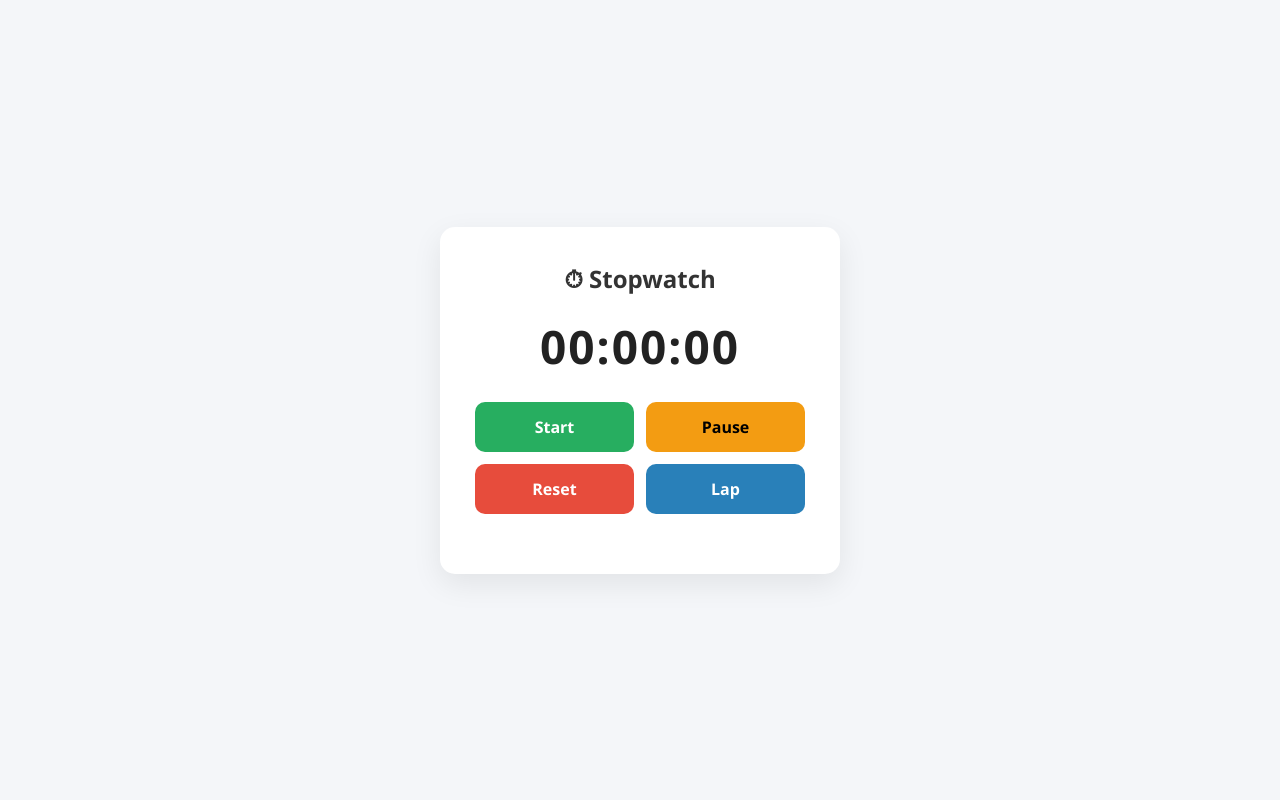
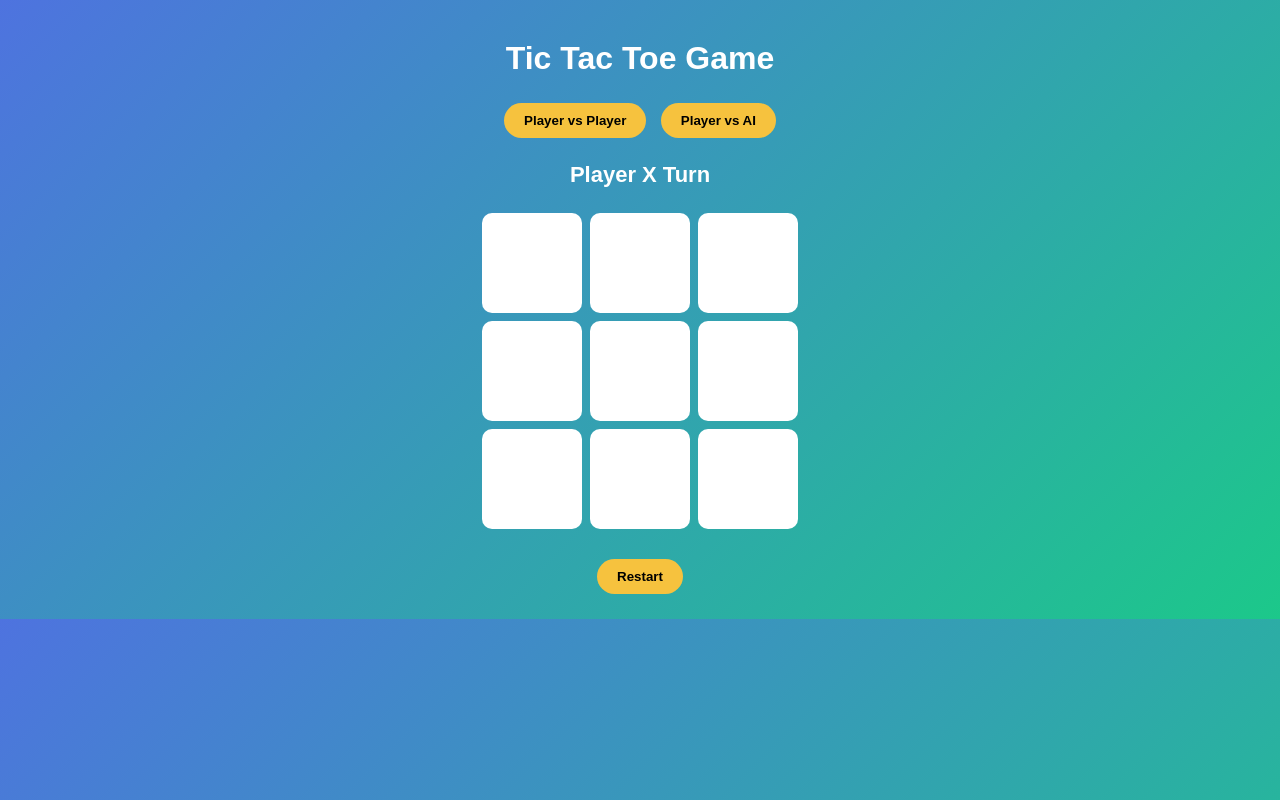
Before and after one commit to gnaneswar8688/PRODIGY_WD_03, a plain HTML site: page index.html in a window 1280 px wide. Drawn offline with Linux system fonts and the light colour scheme.

Commit message:
Add files via upload

```diff
--- a/index.html
+++ b/index.html
@@ -1,30 +1,24 @@
 <!DOCTYPE html>
-<html lang="en">
+<html>
 <head>
-<meta charset="UTF-8">
-<meta name="viewport" content="width=device-width, initial-scale=1.0">
-<title>Professional Stopwatch</title>
-
-<link rel="stylesheet" href="style.css">
+    <meta charset="UTF-8">
+    <title>Tic Tac Toe</title>
+    <link rel="stylesheet" href="style.css">
 </head>
-
 <body>
 
-<div class="container">
-    <h2>⏱ Stopwatch</h2>
+<h1>Tic Tac Toe Game</h1>
 
-    <div id="display">00:00:00</div>
+<button onclick="setMode('pvp')">Player vs Player</button>
+<button onclick="setMode('ai')">Player vs AI</button>
 
-    <div class="buttons">
-        <button class="start" onclick="start()">Start</button>
-        <button class="pause" onclick="pause()">Pause</button>
-        <button class="reset" onclick="reset()">Reset</button>
-        <button class="lap" onclick="lap()">Lap</button>
-    </div>
+<h2 id="status">Player X Turn</h2>
 
-    <ul id="laps"></ul>
-</div>
+<div class="board" id="board"></div>
+
+<button onclick="restart()">Restart</button>
 
 <script src="script.js"></script>
+
 </body>
 </html>
--- a/script.js
+++ b/script.js
@@ -1,45 +1,85 @@
-let timer;
-let seconds = 0;
-let running = false;
+let board = ["","","","","","","","",""];
+let player = "X";
+let gameOver = false;
+let mode = "pvp";
 
-function updateDisplay(){
-    let hrs = Math.floor(seconds / 3600);
-    let mins = Math.floor((seconds % 3600) / 60);
-    let secs = seconds % 60;
+const boardDiv = document.getElementById("board");
+const statusText = document.getElementById("status");
 
-    document.getElementById("display").innerText =
-        String(hrs).padStart(2,'0') + ":" +
-        String(mins).padStart(2,'0') + ":" +
-        String(secs).padStart(2,'0');
-}
+const winPatterns = [
+    [0,1,2],[3,4,5],[6,7,8],
+    [0,3,6],[1,4,7],[2,5,8],
+    [0,4,8],[2,4,6]
+];
 
-function start(){
-    if(!running){
-        running = true;
-        timer = setInterval(() => {
-            seconds++;
-            updateDisplay();
-        },1000);
+function createBoard() {
+    boardDiv.innerHTML = "";
+    for(let i=0;i<9;i++) {
+        let cell = document.createElement("div");
+        cell.classList.add("cell");
+        cell.onclick = () => play(i);
+        boardDiv.appendChild(cell);
     }
 }
 
-function pause(){
-    running = false;
-    clearInterval(timer);
+function play(index) {
+    if(board[index] !== "" || gameOver) return;
+
+    board[index] = player;
+    boardDiv.children[index].innerText = player;
+
+    checkWinner();
+
+    if(!gameOver) {
+        player = player === "X" ? "O" : "X";
+        statusText.innerText = "Player " + player + " Turn";
+    }
+
+    if(mode === "ai" && player === "O" && !gameOver) {
+        setTimeout(aiMove, 400);
+    }
 }
 
-function reset(){
-    running = false;
-    clearInterval(timer);
-    seconds = 0;
-    updateDisplay();
-    document.getElementById("laps").innerHTML = "";
+function aiMove() {
+    let empty = board
+        .map((v,i) => v === "" ? i : null)
+        .filter(v => v !== null);
+
+    let move = empty[Math.floor(Math.random() * empty.length)];
+    play(move);
 }
 
-function lap(){
-    if(seconds === 0) return;
+function checkWinner() {
+    for(let pattern of winPatterns) {
+        let [a,b,c] = pattern;
 
-    let li = document.createElement("li");
-    li.textContent = "Lap: " + document.getElementById("display").innerText;
-    document.getElementById("laps").appendChild(li);
+        if(board[a] && board[a] === board[b] && board[a] === board[c]) {
+            statusText.innerText = "🎉 Player " + board[a] + " Wins!";
+            statusText.classList.add("win-message");
+            gameOver = true;
+            return;
+        }
+    }
+
+    if(!board.includes("")) {
+        statusText.innerText = "Game Draw!";
+        statusText.classList.add("win-message");
+        gameOver = true;
+    }
 }
+
+function restart() {
+    board = ["","","","","","","","",""];
+    player = "X";
+    gameOver = false;
+    statusText.innerText = "Player X Turn";
+    statusText.classList.remove("win-message");
+    createBoard();
+}
+
+function setMode(m) {
+    mode = m;
+    restart();
+}
+
+createBoard();
--- a/style.css
+++ b/style.css
@@ -1,102 +1,69 @@
-*{
-    margin:0;
-    padding:0;
-    box-sizing:border-box;
-    font-family: "Segoe UI", Arial, sans-serif;
+body {
+    text-align: center;
+    font-family: Arial, sans-serif;
+    background: linear-gradient(135deg, #4e73df, #1cc88a);
+    margin: 0;
+    padding: 20px;
+    color: white;
 }
 
-body{
-    height:100vh;
-    display:flex;
-    justify-content:center;
-    align-items:center;
-    background:#f4f6f9;   /* Professional light background */
+h1 {
+    margin-top: 20px;
 }
 
-/* Card Container */
-.container{
-    background:#ffffff;
-    padding:35px;
-    width:90%;
-    max-width:400px;
-    border-radius:15px;
-    box-shadow:0 10px 30px rgba(0,0,0,0.08);
-    text-align:center;
-    transition:0.3s ease;
+.board {
+    display: grid;
+    grid-template-columns: repeat(3, 100px);
+    gap: 8px;
+    justify-content: center;
+    margin: 25px auto;
 }
 
-.container:hover{
-    box-shadow:0 15px 40px rgba(0,0,0,0.12);
+.cell {
+    width: 100px;
+    height: 100px;
+    background: white;
+    border-radius: 10px;
+    font-size: 40px;
+    font-weight: bold;
+    line-height: 100px;
+    cursor: pointer;
+    transition: 0.3s;
+    color: #4e73df;
 }
 
-/* Title */
-h2{
-    margin-bottom:20px;
-    color:#333;
-    font-weight:600;
+.cell:hover {
+    transform: scale(1.05);
 }
 
-/* Stopwatch Display */
-#display{
-    font-size:46px;
-    font-weight:bold;
-    margin-bottom:25px;
-    color:#222;
-    letter-spacing:2px;
+button {
+    padding: 10px 20px;
+    margin: 5px;
+    border: none;
+    border-radius: 20px;
+    background-color: #f6c23e;
+    color: black;
+    font-weight: bold;
+    cursor: pointer;
 }
 
-/* Buttons Layout */
-.buttons{
-    display:flex;
-    flex-wrap:wrap;
-    gap:12px;
+button:hover {
+    background-color: #dda20a;
 }
 
-/* Buttons Style */
-button{
-    flex:1 1 45%;
-    padding:14px;
-    border:none;
-    border-radius:10px;
-    font-size:16px;
-    font-weight:600;
-    cursor:pointer;
-    color:white;
-    transition:all 0.2s ease;
+#status {
+    font-size: 22px;
+    font-weight: bold;
 }
 
-/* Button Colors */
-.start{ background:#27ae60; }
-.pause{ background:#f39c12; color:black; }
-.reset{ background:#e74c3c; }
-.lap{ background:#2980b9; }
-
-/* Hover Effect */
-button:hover{
-    transform:translateY(-2px);
-    box-shadow:0 5px 15px rgba(0,0,0,0.15);
+/* Celebration animation */
+.win-message {
+    color: yellow;
+    animation: pop 0.5s ease;
 }
 
-/* Touch Effect */
-button:active{
-    transform:scale(0.95);
+@keyframes pop {
+    0% { transform: scale(0.5); }
+    70% { transform: scale(1.2); }
+    100% { transform: scale(1); }
 }
-
-/* Lap List */
-ul{
-    margin-top:25px;
-    max-height:150px;
-    overflow-y:auto;
-    padding:0;
-}
-
-/* Lap Items */
-li{
-    list-style:none;
-    padding:8px;
-    margin:6px 0;
-    background:#f1f3f6;
-    border-radius:6px;
-    font-size:14px;
-    color:#444;
-}
```
